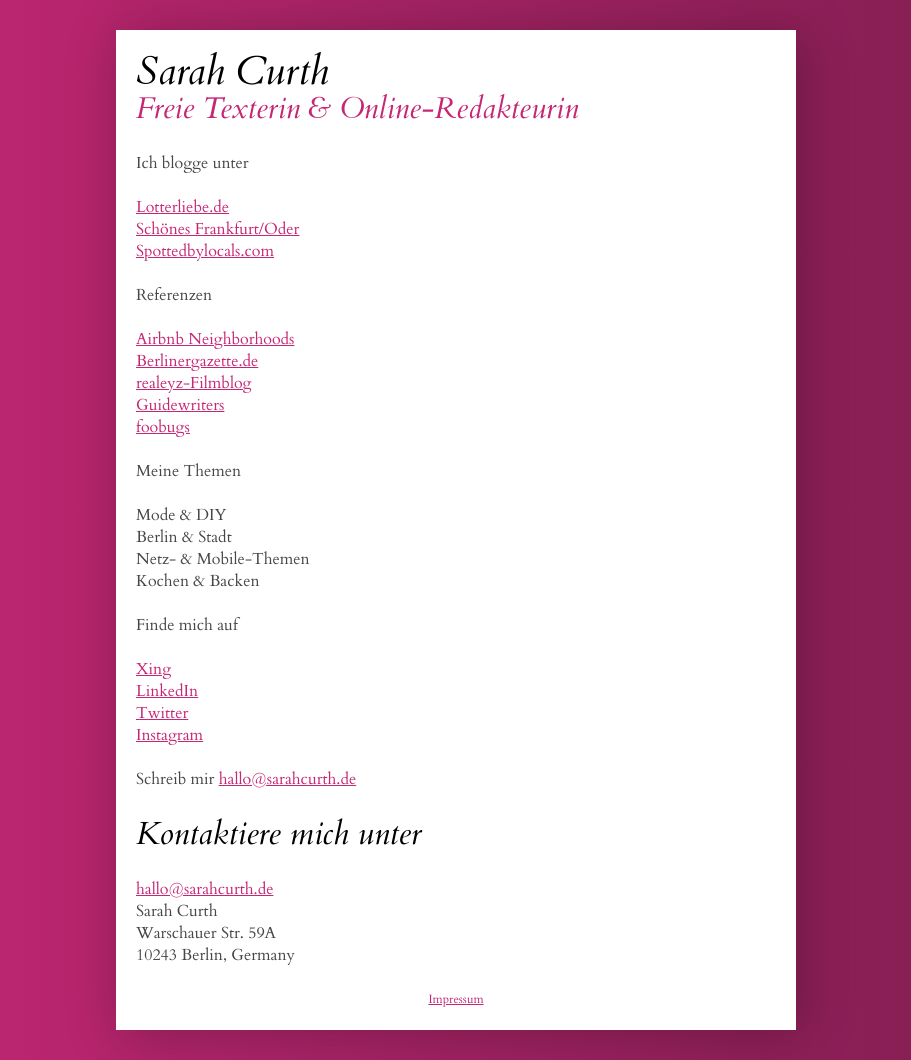
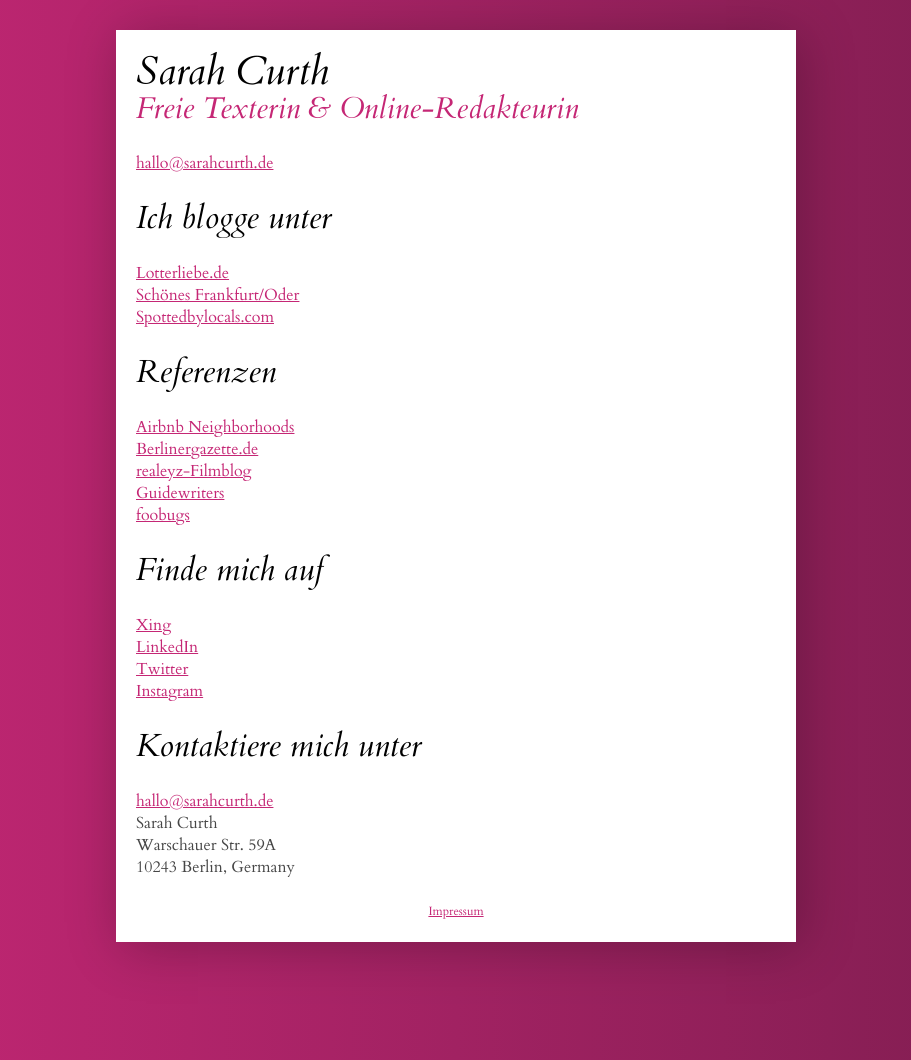
Before and after one commit to lotterliebe/lotterliebe.github.io, a Jekyll site: the page built from index.md, in a window 1280 px wide. Shown: the whole page, without its empty margins (184-1095 px from the left). Built offline with Jekyll 4.4.1, drawn with Linux system fonts in a browser that asks for light colours; Markdown is read by kramdown in place of the engine named in the settings.

Commit message:
Update index.md

```diff
--- a/index.md
+++ b/index.md
@@ -1,29 +1,22 @@
 ---
 layout: default
 ---
-Ich blogge unter
+[hallo@sarahcurth.de](mailto:hallo@sarahcurth.de)
+
+#Ich blogge unter
 *  [Lotterliebe.de](http://lotterliebe.de)
 *  [Schönes Frankfurt/Oder](http://schoenesffo.tumblr.com/)
 *  [Spottedbylocals.com](http://spottedbylocals.com/berlin/author/sarahcurth)
 
-Referenzen
+#Referenzen
 *  [Airbnb Neighborhoods](https://www.airbnb.de/locations)
 *  [Berlinergazette.de](http://berlinergazette.de/author/sarah-curth/)
 *  [realeyz-Filmblog](http://www.realeyz.tv/de/blog/author/sarahcurth)
 *  [Guidewriters](https://guidewriters.com/)
 *  [foobugs](http://foobugs.com)
 
-Meine Themen
-*  Mode & DIY
-*  Berlin & Stadt
-*  Netz- & Mobile-Themen
-*  Kochen & Backen
-
-Finde mich auf
+#Finde mich auf
 *  [Xing](https://www.xing.com/profile/Sarah_Curth)
 *  [LinkedIn](https://www.linkedin.com/in/sarahcurth)
 *  [Twitter](https://twitter.com/#!/Lotterliebe)
 *  [Instagram](http://ink361.com/#/users/6785007/photos)
-
-Schreib mir
-[hallo@sarahcurth.de](mailto:hallo@sarahcurth.de)
```
